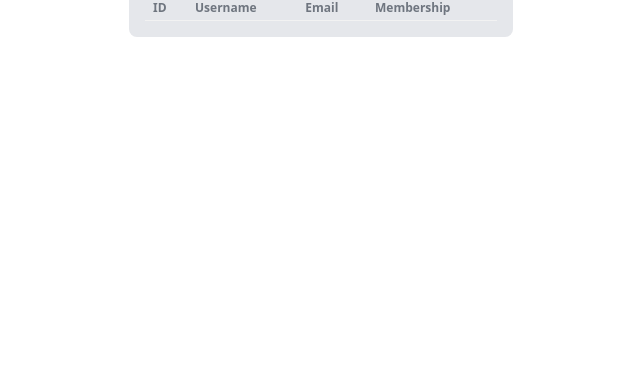
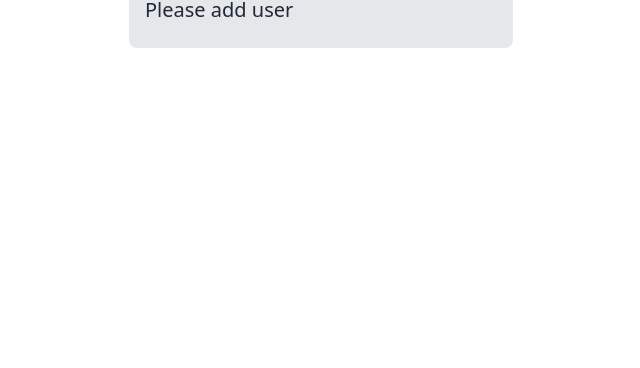
Before and after one commit to carljosephsalac/vue-basics, a plain HTML site: page index.html in a window 1280 px wide. Shown: the part 432-800 px from the top of the page, without its empty margins (319-959 px from the left). Drawn offline with nearby package versions, Linux system fonts and the light colour scheme.

Commit message:
v-if and v-else

```diff
--- a/index.html
+++ b/index.html
@@ -63,7 +63,7 @@
 
       <div class="m-5 bg-gray-200 p-4 flex flex-col mx-auto max-w-sm rounded-lg">
         <h1 class="text-3xl mb-2">User list:</h1>
-        <div class="overflow-x-auto">
+        <div v-if="users.length" class="overflow-x-auto">
           <table class="table table-xs">
             <thead>
               <tr>
@@ -83,6 +83,7 @@
             </tbody>
           </table>
         </div>
+        <h1 v-else class="text-xl mb-2">Please add user</h1>
       </div>
     </div>
 
```
